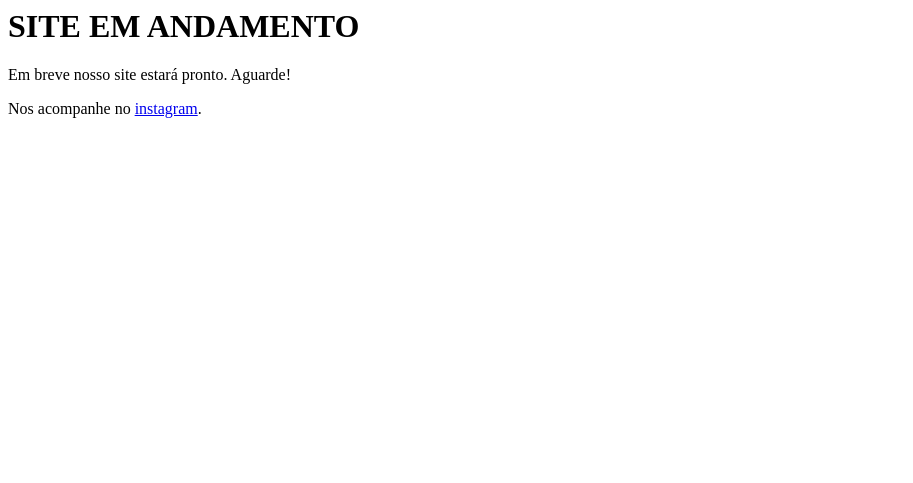
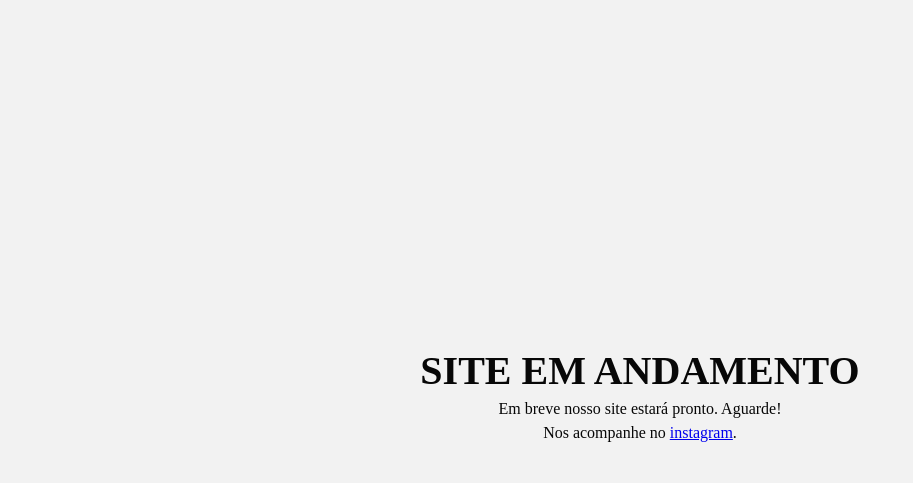
Before and after one commit to borgesalice/buzzycompany, a plain HTML site: page index.html in a window 1280 px wide. Shown: the whole page, without its empty margins (0-913 px from the left). Drawn offline with Linux system fonts and the light colour scheme.

Commit message:
Update index.html

```diff
--- a/index.html
+++ b/index.html
@@ -4,7 +4,7 @@
     <meta http-equiv="X-UA-Compatible" content="IE=edge">
     <meta name="viewport" content="width=device-width, initial-scale=1.0">
     <title>Buzzy Company</title>
-    <link href="https://borgesalice.github.io/buzzycompany/style.css"/>
+    <link href="https://borgesalice.github.io/buzzycompany/style.css" rel="stylesheet"/>
   </head>
 
   <body>
```
